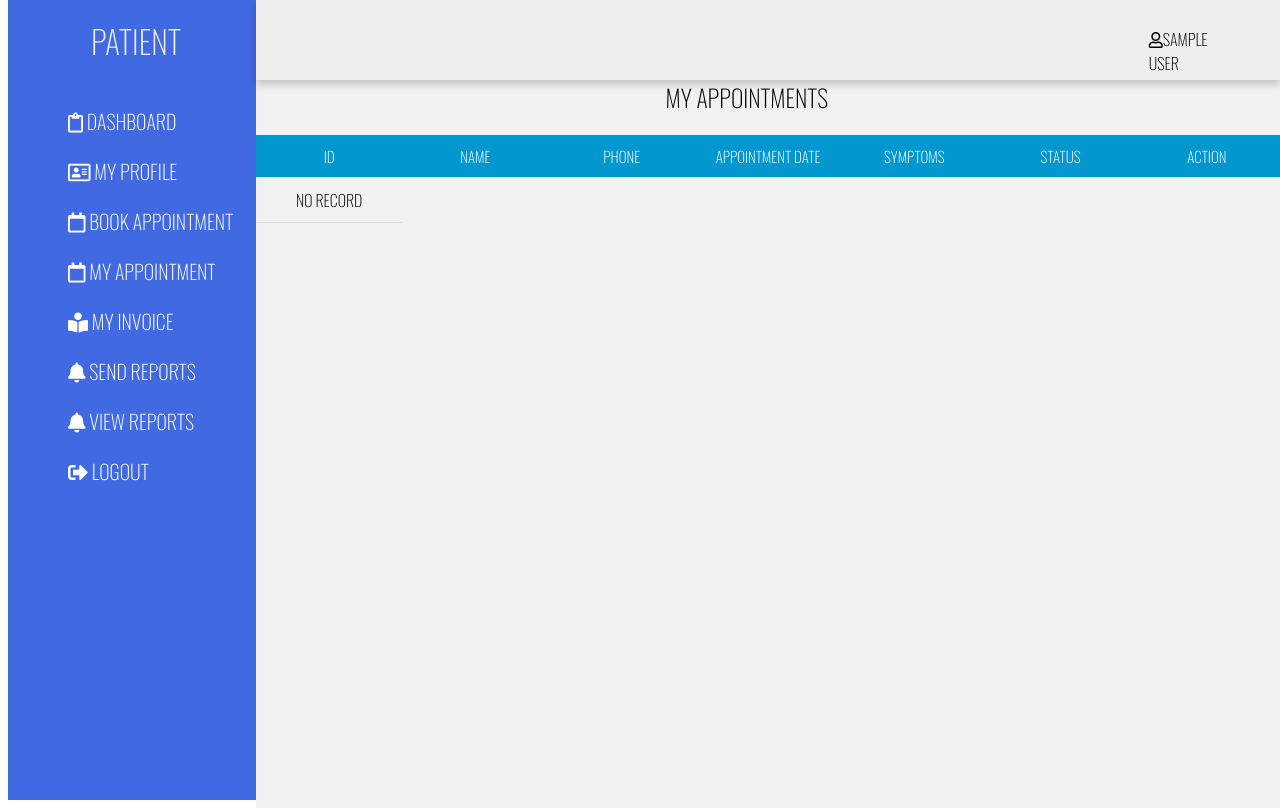
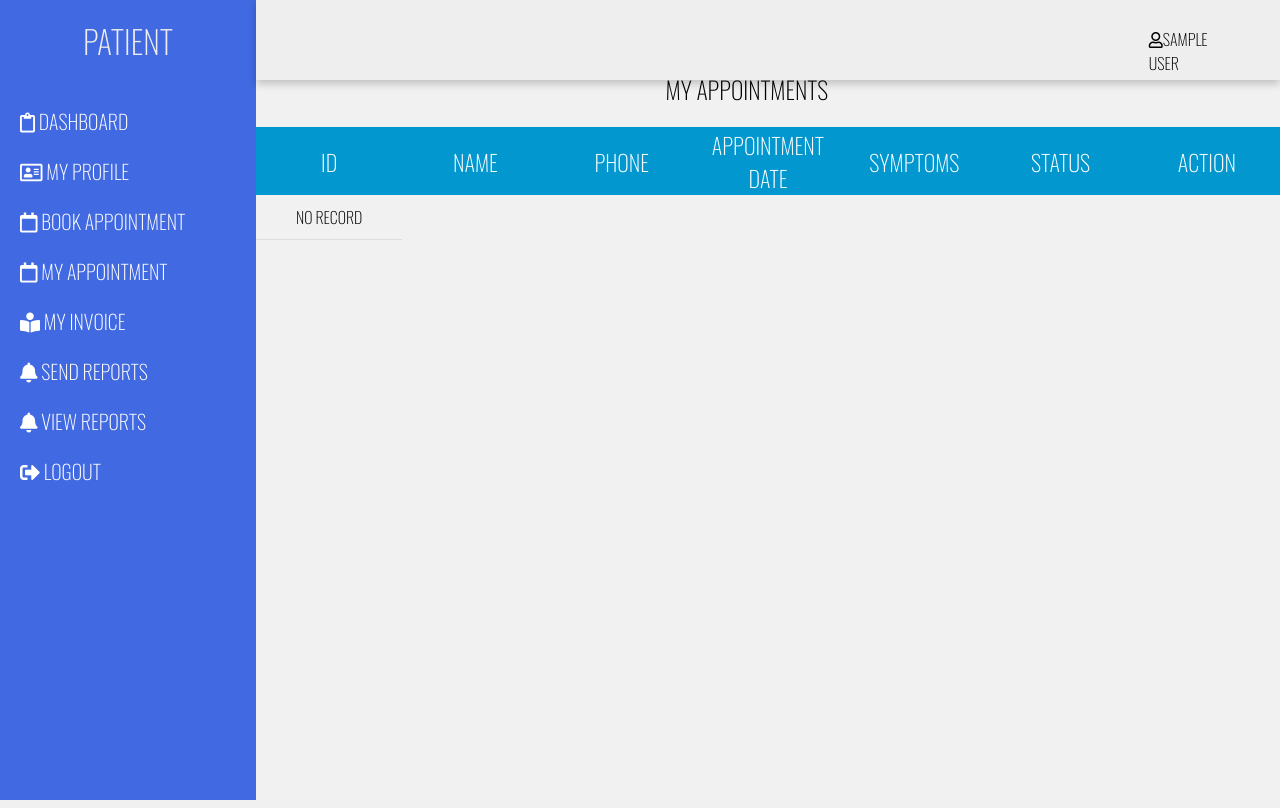
Before and after one commit to Hezekiah-Elisha/mu-care, a PHP site: page /patient/view_appointment.php in a window 1280 px wide. Run offline with PHP 8.4, Linux system fonts and the light colour scheme; the visitor is signed in with stand-in values (Sample User, id 1); data comes from the database, SQL or seed files in the repository; data that the repository does not hold is empty.

Commit message:
:memo: modifications of the student dashboards

```diff
--- a/patient/patient.css
+++ b/patient/patient.css
@@ -13,6 +13,9 @@ li{
 }
 h1{
     color:#eee;
+}
+body{
+    margin:0;
 }
 .side-menu{
     position:fixed;
@@ -30,6 +33,10 @@ h1{
     align-items:center;
     justify-content:center;
 }
+.side-menu ul{
+    flex:1;
+    padding:0;
+}
 .side-menu li{
     font-size:20px;
     padding:10px 20px;
@@ -37,8 +44,20 @@ h1{
     align-items:center;
 }
 .side-menu li:hover{
-    background:#eee;
-    color:#333;
+    background: azure;
+}
+.side-menu li a{
+    color:#fff;
+    text-decoration:none;
+}
+.side-menu li:hover a{
+    color:#333 !important;
+}
+.side-menu .logout:hover{
+    background-color: red;
+}
+.side-menu .logout:hover a{
+    color: azure !important;
 }
 .container{
     position:absolute;
@@ -125,7 +144,41 @@ h1{
 h3{
     color:#000;
 }
+
 .info{
     display: flex;
     justify-content: space-around;
 }
+
+.main_table_app{
+        width:100%;
+        table-layout:fixed;
+        width:100%;
+        border-collapse:collapse;
+}
+
+.main_table_app thead th{
+    position:sticky;
+    top:0;
+    background:#0298cf;
+    color:#fff;
+    font-size:22.3px;
+}
+.table_app th,td{
+    border-bottom:1px solid #dddddd;
+    padding:10px 20px;
+    word-break:break-all;
+    text-align:center;
+}
+.table_app tr:hover td{
+    color:#0298cf;
+    cursor:pointer;
+    background:#f6f9fc;
+}
+.table_app button{
+    outline:none;
+    border:none;
+    border-radius:6px;
+    cursor:pointer;
+    padding:10px;
+}
--- /dev/null
+++ b/patient/patient_side_menu.php
@@ -0,0 +1,15 @@
+<div class="side-menu">
+			<div class="brand-name">
+				<h1>PATIENT</h1>
+			</div>
+			<ul>
+				<li><a href="./patient_index.php"><i class="far fa-clipboard"></i>&nbsp;Dashboard</a></li>
+				<li><a href="./patient_profile.php"><i class="far fa-address-card"></i>&nbsp;my Profile</a></li>
+				<li><a href="./appointment.php"><i class="far fa-calendar"></i>&nbsp;Book Appointment</a></li>
+				<li><a href="./view_appointment.php"><i class="far fa-calendar"></i>&nbsp;My Appointment</a></li>
+				<li><a href="./invoice.php"><i class="fas fa-book-reader"></i>&nbsp;my Invoice</a></li>
+				<li><a href="./send_report.php"><i class="fas fa-bell"></i>&nbsp;Send Reports</a></li>
+				<li><a href="./view_report.php"><i class="fas fa-bell"></i>&nbsp;View Reports</a></li>
+				<li class="logout"><a href="./logout.php"><i class="fas fa-sign-out-alt"></i>&nbsp;Logout</a></li>
+			</ul>
+		</div>
--- a/patient/view_appointment.php
+++ b/patient/view_appointment.php
@@ -8,8 +8,9 @@
 		<title>Patients Appointment</title>
 		<!--fontawesome cdn-->
 		<link rel="stylesheet" href="https://cdnjs.cloudflare.com/ajax/libs/font-awesome/5.15.4/css/all.min.css">
+		<link rel="stylesheet" href="./patient.css">
 	</head>
-	<style>
+	<!-- <style>
 		@import url('https://fonts.googleapis.com/css2?family=Oswald:wght@200&family=Roboto:wght@100&display=swap');
 		*{
 		text-transform:uppercase;
@@ -182,25 +183,13 @@
 			cursor:pointer;
 			padding:10px;
 		}
-	</style>
+	</style> -->
 
 	<body>
 
-		<div class="side-menu">
-	<div class="brand-name">
-		<h1>PATIENT</h1>
-	</div>
-	<ul>
-		<li><a href="./patient_index.php" style="color:#fff;text-decoration:none;"><i class="far fa-clipboard"></i>&nbsp;Dashboard</a></li>
-		<li><a href="./patient_profile.php" style="color:#fff;text-decoration:none;"><i class="far fa-address-card"></i>&nbsp;my Profile</a></li>
-		<li><a href="./appointment.php" style="color:#fff;text-decoration:none;"><i class="far fa-calendar"></i>&nbsp;Book Appointment</a></li>
-		<li><a href="./view_appointment.php" style="color:#fff;text-decoration:none;"><i class="far fa-calendar"></i>&nbsp;My Appointment</a></li>
-		<li><a href="./invoice.php" style="color:#fff;text-decoration:none;"><i class="fas fa-book-reader"></i>&nbsp;my Invoice</a></li>
-		<li><a href="./send_report.php" style="color:#fff;text-decoration:none;"><i class="fas fa-bell"></i>&nbsp;Send Reports</a></li>
-		<li><a href="./view_report.php" style="color:#fff;text-decoration:none;"><i class="fas fa-bell"></i>&nbsp;View Reports</a></li>
-		<li><a href="./logout.php" class="logout" style="color:#fff;text-decoration:none;"><i class="fas fa-sign-out-alt"></i>&nbsp;Logout</a></li>
-	</ul>
-</div>
+		<?php
+			include_once 'patient_side_menu.php';
+		?>
 
 <div class="container">
 	<div class="header">
@@ -246,7 +235,7 @@
 		$output = "";
 
 		$output .="
-			<table>
+			<table class='main_table_app'>
 					<thead>
 						<tr>
 							<th>ID</th>
@@ -271,7 +260,7 @@
 			$symptoms = $row['symptoms'];
 			$status = $row['status'];
 			$output .="
-						<tbody>
+						<tbody class='table_app'>
 							<tr>
 								<td>$id</td>
 								<td>$name</td>
```
Also changed, not shown: patient/app_detail.php (+3 -16 lines). Lines whose indentation alone changed are shown as unchanged.
